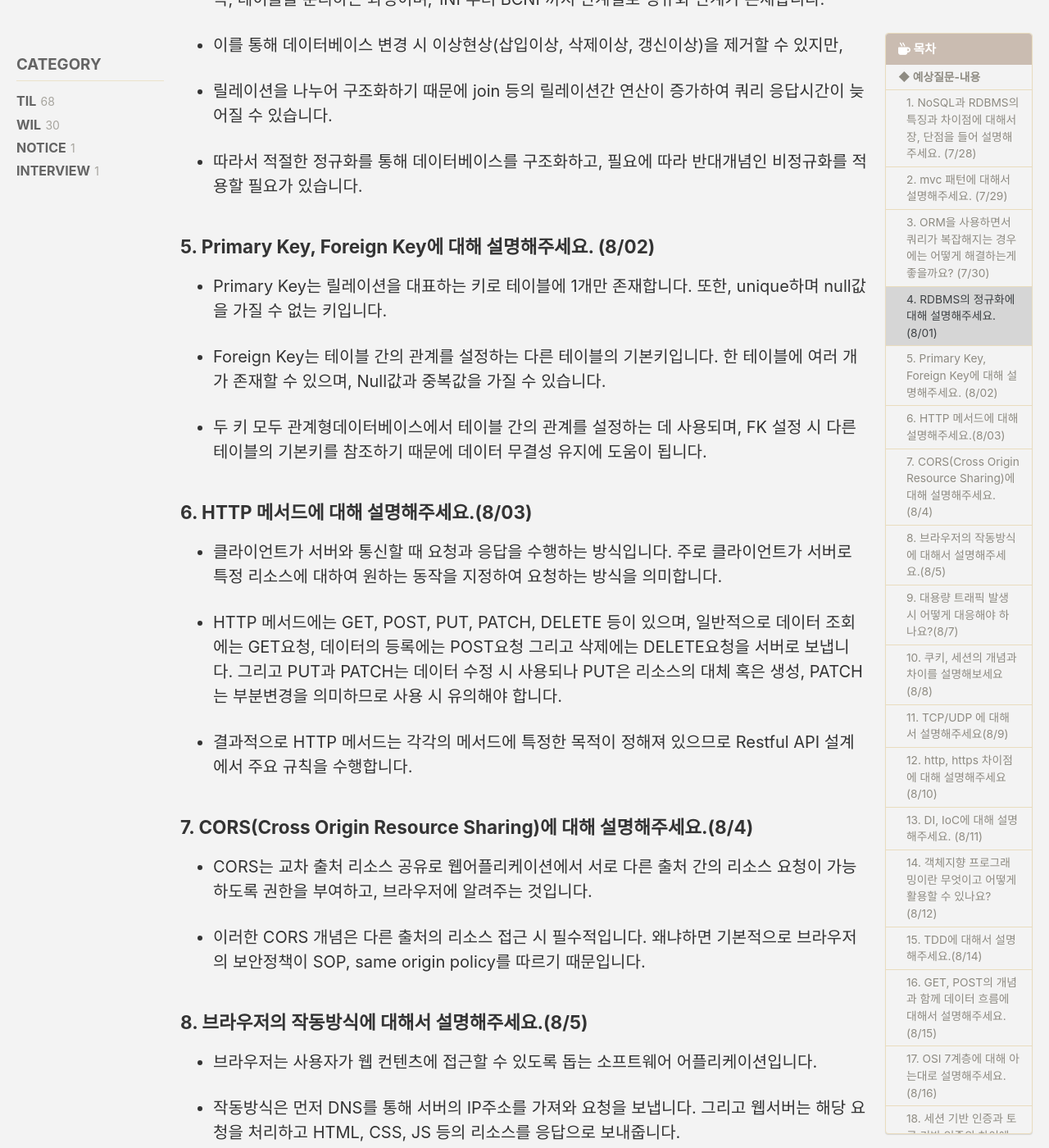
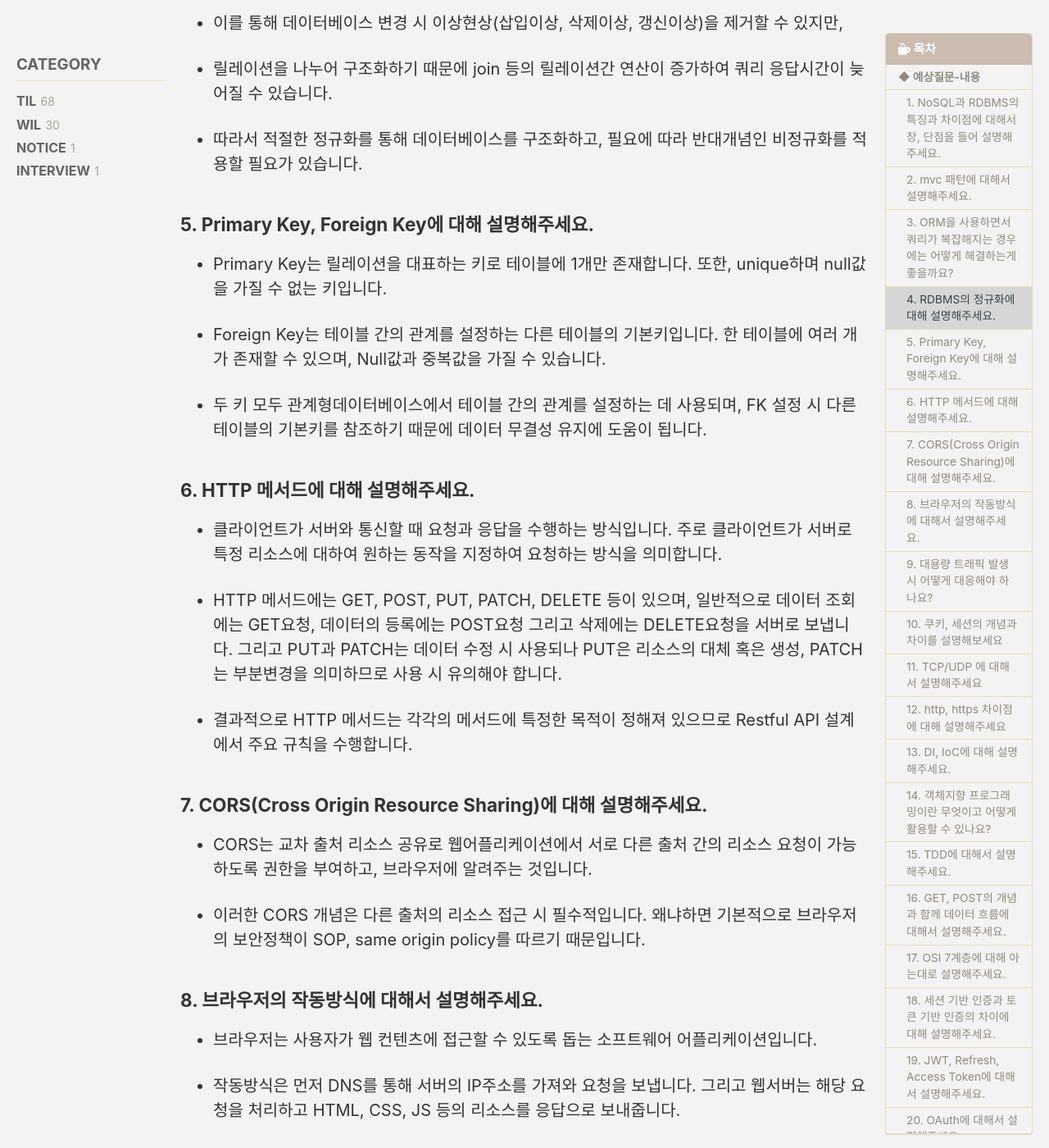
Before and after one commit to YiHwanRyu/YiHwanRyu.github.io, a Jekyll site: the page built from _posts/2023-07-28-INTERVIEW001.md, in a window 1280 px wide and 1400 px high, scrolled down 1770 px. Shown: the whole window at 82% size. Built offline with Jekyll 4.4.1, drawn with Linux system fonts in a browser that asks for light colours; cached includes are drawn as plain includes; some web fonts are replaced; comment, search, counter and statistics services are not loaded; some of the changed text lies outside the part shown.

Commit message:
[UPDATE] INTERVIEW 문항 수정

```diff
--- a/_posts/2023-07-28-INTERVIEW001.md
+++ b/_posts/2023-07-28-INTERVIEW001.md
@@ -16,7 +16,7 @@ sidebar:
 ---
 ## ◆ 예상질문-내용
 
-### 1. NoSQL과 RDBMS의 특징과 차이점에 대해서 장, 단점을 들어 설명해주세요. (7/28)
+### 1. NoSQL과 RDBMS의 특징과 차이점에 대해서 장, 단점을 들어 설명해주세요.
 
 - RDBMS는 관계형 모델에 따라 데이터를 구조화하고 저장하는 데이터베이스 관리 시스템이며, SQL 구문을 사용하여 데이터의 저장, 수정, 삭제를 할 수 있습니다.<br>
 또한, 릴레이션(스키마 + 인스턴스)을 통해 데이터를 관리하기 때문에 구조화가 중요하고, 외래키를 통해 테이블간 조인이 가능한 것이 특징입니다.
@@ -28,7 +28,7 @@ sidebar:
 - 하지만 NoSql은 명확한 데이터 구조를 정의하지 않고, 외래키가 없기 때문에 조인을 할 수 없고 중복처리가 어렵습니다. <br>
 따라서 두 데이터베이스 관리형태는 각각 적절한 상황에 맞춰 사용해야 합니다.
 
-### 2. mvc 패턴에 대해서 설명해주세요. (7/29)
+### 2. mvc 패턴에 대해서 설명해주세요.
 
 - MVC 패턴은 Model, View, Controller로 구성된 디자인 패턴입니다.<br>
 각각 Model은 데이터를 가진 객체, View는 화면에 표시되는 글자 등의 시각적요소, Controller는 비즈니스 로직이 구현된 모델과 뷰의 연결 역할을 수행합니다.
@@ -37,7 +37,7 @@ sidebar:
 
 - 하지만 Model과 View사이의 의존성이 높다는 특징으로 인해 어플리케이션의 규모가 커질수록 구조가 복잡해지고, 유지보수가 어렵습니다.
 
-### 3. ORM을 사용하면서 쿼리가 복잡해지는 경우에는 어떻게 해결하는게 좋을까요? (7/30)
+### 3. ORM을 사용하면서 쿼리가 복잡해지는 경우에는 어떻게 해결하는게 좋을까요?
 
 - ORM은 Object Relation Mapping의 약어로, 객체와 DB를 각각 설계하면 객체가 DB의 테이블이 되도록 Mapping 시켜주는 기술입니다.
 
@@ -47,7 +47,7 @@ sidebar:
 
 - 그래서 보통 복잡한 쿼리를 처리할 때는 JPQL이나 QueryDsl을 통해 쿼리문을 구성하여 해결할 수 있습니다.
 
-### 4. RDBMS의 정규화에 대해 설명해주세요. (8/01)
+### 4. RDBMS의 정규화에 대해 설명해주세요.
 
 - RDBMS의 정규화는 데이터 무결성을 유지하기 위해 구조화하여 중복을 최소화하는 것입니다. 즉, 테이블을 분리하는 과정이며, 1NF부터 BCNF까지 단계별로 정규화 단계가 존재합니다.
 
@@ -57,7 +57,7 @@ sidebar:
 
 - 따라서 적절한 정규화를 통해 데이터베이스를 구조화하고, 필요에 따라 반대개념인 비정규화를 적용할 필요가 있습니다.
 
-### 5. Primary Key, Foreign Key에 대해 설명해주세요. (8/02)
+### 5. Primary Key, Foreign Key에 대해 설명해주세요.
 
 - Primary Key는 릴레이션을 대표하는 키로 테이블에 1개만 존재합니다. 또한, unique하며 null값을 가질 수 없는 키입니다.
 
@@ -65,7 +65,7 @@ sidebar:
 
 - 두 키 모두 관계형데이터베이스에서 테이블 간의 관계를 설정하는 데 사용되며, FK 설정 시 다른 테이블의 기본키를 참조하기 때문에 데이터 무결성 유지에 도움이 됩니다.
 
-### 6. HTTP 메서드에 대해 설명해주세요.(8/03)
+### 6. HTTP 메서드에 대해 설명해주세요.
 
 - 클라이언트가 서버와 통신할 때 요청과 응답을 수행하는 방식입니다. 주로 클라이언트가 서버로 특정 리소스에 대하여 원하는 동작을 지정하여 요청하는 방식을 의미합니다.
 
@@ -73,13 +73,13 @@ sidebar:
 
 - 결과적으로 HTTP 메서드는 각각의 메서드에 특정한 목적이 정해져 있으므로 Restful API 설계에서 주요 규칙을 수행합니다.
 
-### 7. CORS(Cross Origin Resource Sharing)에 대해 설명해주세요.(8/4)
+### 7. CORS(Cross Origin Resource Sharing)에 대해 설명해주세요.
 
 - CORS는 교차 출처 리소스 공유로 웹어플리케이션에서 서로 다른 출처 간의 리소스 요청이 가능하도록 권한을 부여하고, 브라우저에 알려주는 것입니다.
 
 - 이러한 CORS 개념은 다른 출처의 리소스 접근 시 필수적입니다. 왜냐하면 기본적으로 브라우저의 보안정책이 SOP, same origin policy를 따르기 때문입니다.
 
-### 8. 브라우저의 작동방식에 대해서 설명해주세요.(8/5)
+### 8. 브라우저의 작동방식에 대해서 설명해주세요.
 
 - 브라우저는 사용자가 웹 컨텐츠에 접근할 수 있도록 돕는 소프트웨어 어플리케이션입니다.
 
@@ -87,7 +87,7 @@ sidebar:
 
 - 결과적으로 이러한 과정을 통해 브라우저는 사용자에게 웹 페이지를 랜더링하고 상호작용할 수 있는 환경을 제공합니다.
 
-### 9. 대용량 트래픽 발생 시 어떻게 대응해야 하나요?(8/7)
+### 9. 대용량 트래픽 발생 시 어떻게 대응해야 하나요?
 
 - 대용량 트래픽을 처리하기 위해서는 기존의 서버 리소스를 늘려야 합니다.
 
@@ -95,7 +95,7 @@ sidebar:
 
 - 수직확장은 성능 향상의 한계가 존재하기 때문에, 단일서버로 대용량 트래픽를 해결하는 것은 매우 어렵습니다. 따라서 로드밸런서를 통한 수평확장과 조합하여 비용 최적화를 통해 대용량 트래픽을 처리해야 합니다.
 
-### 10. 쿠키, 세션의 개념과 차이를 설명해보세요(8/8)
+### 10. 쿠키, 세션의 개념과 차이를 설명해보세요
 
 - 쿠키와 세션은 웹 개발에서 사용되는 데이터 관리 방법입니다. 또한 두 방법은 웹이 무상태 프로토콜인 HTTP를 사용하기 때문에 필요합니다.
 
@@ -105,19 +105,19 @@ sidebar:
 
 - 세션은 고유 식별자를 사용해 서버에 데이터를 저장하므로 보안이 강화되어 인증과 권한 부여에 주로 사용됩니다.
 
-### 11. TCP/UDP 에 대해서 설명해주세요(8/9)
+### 11. TCP/UDP 에 대해서 설명해주세요
 
 - TCP(Transmission Control Protocol)은 신뢰성 있는 연결 지향형 통신 프로토콜로, 3-way handshaking을 통해 데이터 정확성과 순서를 보장하며, 웹 브라우징 및 파일 전송과 같은 안정적인 어플리케이션에 사용됩니다.
 
 - UDP(User Datagram Protocol)는 더 빠른 비연결형 프로토콜로, 확인 응답이나 순서가 없어 온라인 게임 및 스트리밍과 같은 빠른 전송이 필요한 어플리케이션에 적합합니다.
 
-### 12. http, https 차이점에 대해 설명해주세요 (8/10)
+### 12. http, https 차이점에 대해 설명해주세요
 
 - http는 인터넷을 통해 데이터를 전송하기 위해 사용되는 표준 프로토콜입니다. 기본적으로 80번 포트를 이용하고, 평문으로 데이터를 송수신하기 때문에 보안에 취약한 단점이 있습니다.
 
 - 하지만 https는 SSL (Secure Sockets Layer) 또는 그 후속 버전인 TLS (Transport Layer Security)을 사용하여 클라이언트와 서버 간에 암호화된 연결을 설정하기 때문에 보안수준이 상대적으로 높습니다. 또한 기본적으로 443번 포트를 사용합니다.
 
-### 13. DI, IoC에 대해 설명해주세요. (8/11)
+### 13. DI, IoC에 대해 설명해주세요.
 
 - 의존성 주입(Dependency Injection, DI)은 소프트웨어 디자인 패턴으로, 컴포넌트의 의존성을 외부에서 주입하여 모듈 간 결합도를 낮추고 유연성을 향상시킵니다. 또한 테스트 용이성과 유지보수성을 증가 시킵니다.
 
@@ -125,7 +125,7 @@ sidebar:
 
 - DI는 IoC의 구체적인 구현 방법 중 하나로, 애플리케이션의 전반적인 아키텍처 개선을 지원합니다.
 
-### 14. 객체지향 프로그래밍이란 무엇이고 어떻게 활용할 수 있나요?(8/12)
+### 14. 객체지향 프로그래밍이란 무엇이고 어떻게 활용할 수 있나요?
 
 - 객체지향 프로그래밍은 데이터와 기능을 객체로 구성하여 모듈화하고 재사용성을 높이는 방식입니다.
 
@@ -133,7 +133,7 @@ sidebar:
 
 - 따라서 대형 프로젝트에서 협업에 용이하고 유지보수에 효율적입니다.
 
-### 15. TDD에 대해서 설명해주세요.(8/14)
+### 15. TDD에 대해서 설명해주세요.
 
 - 테스트 주도 개발(TDD)은 실제 코드를 작성하기 전에 테스트를 먼저 작성하는 소프트웨어 개발 방법론입니다.
 
@@ -143,13 +143,13 @@ sidebar:
 
 - 하지만 개발 시간의 증가와 초기 학습 및 테스트 유지 관리가 어렵다는 단점이 있습니다.
 
-### 16. GET, POST의 개념과 함께 데이터 흐름에 대해서 설명해주세요. (8/15)
+### 16. GET, POST의 개념과 함께 데이터 흐름에 대해서 설명해주세요.
 
 - GET은 서버에 데이터를 요청하는 데 사용합니다. 클라이언트가 GET 요청을 보낼 때 일반적으로 데이터는 URL의 쿼리 매개변수에 포함되며, 이러한 매개변수는 URL 자체에서 볼 수 있으므로 북마크하거나 공유할 수 있습니다. 또한, GET 요청은 서버의 상태를 변경시키지 않기 때문에 멱등적입니다.
 
 - POST는 일반적으로 양식 제출, 파일 업로드 또는 기타 복잡한 데이터를 서버에 보내는 데 사용합니다. 이 때, 데이터는 URL에 표시되지 않는 Request Body에 포함됩니다. 이러한 POST 요청은 생성, 업데이트와 같은 멱등성이 유지되지 않는 작업을 수행합니다.
 
-### 17. OSI 7계층에 대해 아는대로 설명해주세요.(8/16)
+### 17. OSI 7계층에 대해 아는대로 설명해주세요.
 
 - OSI 7계층은 국제 표준화 단체인 ISO에서 제안한 네트워크 시스템 모델입니다. 각 계층은 고유의 기능을 수행하고, 하위의 계층이 바로 위의 계층으로 서비스를 제공합니다.
 
@@ -164,14 +164,14 @@ sidebar:
   - 6계층은 표현 계층으로, 데이터 표현이 상이한 응용 프로세스의 독립성을 제공하고, 암호화합니다.
   - 7계층은 응용 계층으로, 응용 프로세스와 직접 관계하여 일반적인 응용 서비스를 수행합니다.(UI)
 
-### 18. 세션 기반 인증과 토큰 기반 인증의 차이에 대해 설명해주세요.(8/17)
+### 18. 세션 기반 인증과 토큰 기반 인증의 차이에 대해 설명해주세요.
 
 - 세션 기반 인증은 사용자 인증을 위해 서버 측에서 사용자 정보를 저장 및 유지하는 방식입니다. 따라서 Stateful 한 접근 방식이며, 세션 하이재킹 및 CSRF에 취약하기 때문에 안전한 세션 관리가 필요합니다. 또한, 추적을 위해 세션 식별자 쿠키를 사용합니다.
 
 - 토큰 기반 인증은 사용자 인증을 위해 JWT와 같은 토큰을 활용하는 방식입니다.
 토큰을 통해 사용자의 정보를 전달하기 때문에 서버에 사용자 상태를 저장하지 않습니다. 따라서 Stateless 하기 때문에 확장성이 높고, 세션 하이재킹과 CSRF위험을 줄일 수 있습니다. 하지만 적절한 토큰 유효성 검사가 필요합니다.
 
-### 19. JWT, Refresh, Access Token에 대해서 설명해주세요. (8/18)
+### 19. JWT, Refresh, Access Token에 대해서 설명해주세요.
 
 - JWT는 JSON Web Token의 약어로 헤더, 페이로드, 서명으로 구성된 JSON 형식의 토큰입니다. 무상태이고 필요정보를 모두 토큰에 담고 있기 때문에 탈 중앙화가 가능합니다. 따라서 높은 유연성과 무결성으로 인해 인증 및 인가 프로세스에 많이 사용되고 있습니다.
 
@@ -183,13 +183,13 @@ sidebar:
 
 - 이렇게 용도에 따라 토큰을 생성하여 보안을 강화할 수 있으나 Refresh token은 서버에 저장이 필요하고, 두 토큰의 검증 로직이 복잡해지는 단점이 있습니다.
 
-### 20. OAuth에 대해서 설명해주세요. (8/19)
+### 20. OAuth에 대해서 설명해주세요.
 
 - OAuth는 Open Authorization의 약어로 접근 위임의 개방형 표준입니다. 접근 위임이란 사용자들이 비밀번호를 제공하지 않고, 다른 웹사이트에 자신들의 정보 접근 권한을 부여하는 것을 말합니다.
 - OAuth는 인증의 주체인 Resource Owner, 권한을 위임받는 주체인 Client, 인증과 권한을 부여하는 Authorization Server, 그리고 사용자의 정보를 제공하는 Resource Server로 구성되어 있습니다.
 - 이러한 OAuth는 신뢰성 있는 인가 서버 사용을 통해 보안성을 향상시킬 수 있으며, 토큰 기반의 접근 방식을 통해 확장성을 높일 수 있습니다. 하지만 복잡한 처리로직과 인가 서버에 높은 의존성을 가지는 단점이 있습니다.
 
-### 21. 쿼리 최적화에 대해 설명해주시고 방법에 대해 설명해주세요. (8/21)
+### 21. 쿼리 최적화에 대해 설명해주시고 방법에 대해 설명해주세요.
 
 - 쿼리 최적화는 데이터베이스 쿼리의 효율성과 성능을 향상시키는 과정입니다.
 
@@ -198,7 +198,7 @@ sidebar:
 - 결론적으로 쿼리 최적화는 현재 사용되는 쿼리와 데이터베이스의 스키마를 분석하여 더 적은 리소스 사용으로 데이터 검색 속도를 향상시키는 것을 의미합니다.
 
 
-### 22. 클래스형과 함수형의 차이를 설명해주세요. 어떤 방식을 주로 사용하였고 그 이유가 뭔지 답변해주세요. (8/22)
+### 22. 클래스형과 함수형의 차이를 설명해주세요. 어떤 방식을 주로 사용하였고 그 이유가 뭔지 답변해주세요.
 
 - 클래스형과 함수형은 프로그래밍 패러다임의 한 종류입니다. 클래스형(객체지향)은 객체를 중심으로 프로그램을 작성하는 패러다임이고, 함수형은 함수를 중심으로 프로그램을 작성하는 패러다임입니다.
 
@@ -206,27 +206,27 @@ sidebar:
 
 - 저는 클래스형보다 함수형을 주로 사용합니다. 왜냐하면 모던자바 이후 도입된 스트림과 람다가 코드 작성시 매우 효율적이었기 때문입니다. 하지만 팀프로젝트 진행 시에는 함께 정한 컨벤션에 따라서 클래스형을 사용한 경우도 있었습니다. 결과적으로 클래스형과 함수형 모두 장단점이 있기 때문에, 상황에 맞춰 적절히 사용하는 것이 중요하다고 생각합니다.
 
-### 23. CI/CD에 대해서 설명해주세요. (8/23)
+### 23. CI/CD에 대해서 설명해주세요.
 
 - CI/CD는 Continuous Integration, Continuous Delivery/Deployment의 약어로 지속적 통합, 지속적 제공과 배포입니다. 이러한 CI/CD는 파이프라인 형태로 구축이 되며, Build, Test, Merge, Continuous Delivery, Continuous Deployment의 순서로 진행됩니다.
 - 여기서 Build, Test, Merge는 지속적 통합영역이고, 테스트를 통해 코드의 안정성을 높이는 것이 특징입니다.
 - 그리고 지속적 제공은 Merge된 코드들을 배포할 브랜치로 Release하는 것을 말하며, 지속적 배포는 Release된 코드들을 프로덕션에 자동으로 배포하는 것을 말합니다.
 - 결과적으로 CI/CD는 위와 같은 통합과 배포를 순서대로 정하여 자동화된 파이프라인을 구성하고 개발과 배포 과정을 효율적으로 진행하는데 도움이 됩니다.
 
-### 24. 프로세스와 쓰레드에 대해서 설명하고 그 차이에 대해서 설명해주세요. (8/24)
+### 24. 프로세스와 쓰레드에 대해서 설명하고 그 차이에 대해서 설명해주세요.
 
 - 프로세스는 컴퓨터 시스템에서 실행되는 작업의 단위이고, 쓰레드는 프로세스 내에서 실행되는 실행 흐름의 단위입니다.
 - 차이점으로는 크게 독립성과 자원의 사용방식, 2가지가 있습니다.
 - 첫번째로 프로세스는 독립적으로 실행되지만, 쓰레드는 프로세스 내에서 실행됩니다. 따라서 프로세스는 서로 간섭할 수 없습니다. 그러나 쓰레드는 서로 간섭할 수 있습니다.
 - 두번째로 프로세스는 메모리, CPU, 파일, 장치 등 다양한 자원을 필요로 하지만 쓰레드는 프로세스가 할당받은 자원을 공유합니다. 따라서 쓰레드는 프로세스보다 자원을 효율적으로 사용할 수 있습니다.
 
-### 25. 멀티프로세스와 멀티쓰레드의 특징에 대해 설명해주세요. (8/25)
+### 25. 멀티프로세스와 멀티쓰레드의 특징에 대해 설명해주세요.
 - 멀티프로세스와 멀티쓰레드 모두 컴퓨터 시스템에서 여러 작업을 동시에 수행할 수 있도록 하는 기술입니다.
 - 멀티프로세스는 각 프로세스가 CPU, 파일 등의 자원을 독립적으로 사용하기 때문에 충돌이 발생하지 않지만, 자원을 많이 사용합니다.
 - 멀티쓰레드는 프로세스가 할당받은 자원을 공유하기 때문에 효율적인 자원 사용이 가능하지만, 충돌이 발생할 수 있습니다.
 - 따라서 보통의 경우 CPU를 많이 사용하는 작업에는 멀티프로세스, 메모리를 많이 사용하는 작업에는 멀티쓰레드를 사용하는 것으로 알고 있습니다. 또한, 필요시 둘을 조합하여 사용한다고 알고 있습니다.
 
-### 26. DB 로직 최소화를 하려면 어떻게 해야할까요? (8/26)
+### 26. DB 로직 최소화를 하려면 어떻게 해야할까요?
 - DB로직을 최소화하는 방법은 4가지가 있습니다.
 - 첫번째는 쿼리 작성 시 필요한 데이터만 조회하도록 구성하는 것입니다.
 - 두번째는 데이터 검색 성능 향상을 위해 필요한 컬럼에 인덱스를 생성하는 것입니다.
@@ -234,7 +234,7 @@ sidebar:
 - 마지막으로 네번째는 DB캐싱을 활용하는 것으로 자주 사용되는 데이터는 캐시하여 DB에 접근하는 횟수를 줄이는 것입니다.
 - 이러한 DB로직의 최소화는 결과적으로 DB 쿼리의 호출 횟수를 줄여 성능이 향상되고, DB의 접근횟수를 줄이기 때문에 DB에 대한 공격 표면을 줄여 보안을 강화할 수 있습니다.
 
-### 27. 테스트코드에 대해서 아는대로 설명해주시고 활용 경험에 대해서 답변해주세요. (8/28)
+### 27. 테스트코드에 대해서 아는대로 설명해주시고 활용 경험에 대해서 답변해주세요.
 - 테스트 코드는 소프트웨어의 기능과 동작을 테스트할 때 사용하는 코드입니다.
 - 주요 사용 목적은 소프트웨어의 결함 발견, 코드 변경에 따른 부작용 예방, 코드의 품질 향상 등이 있습니다.
 - 또한, 테스트 코드는 테스트 범위에 따라 단위 테스트, 통합 테스트, 기능 테스트 등으로 나뉩니다.
@@ -256,3 +256,8 @@ sidebar:
 - 비교하지 않는 정렬은 데이터를 비교하지 않고 순서를 정하는 알고리즘으로, 비교 정렬에 비해 빠르지만, 데이터의 특성에 따라 성능이 떨어질 수 있습니다.
 - 정렬 알고리즘의 성능은 시간 복잡도와 공간 복잡도로 측정됩니다. 시간 복잡도는 정렬 알고리즘이 데이터를 정렬하는 데 걸리는 시간을 나타내는 척도입니다. 공간 복잡도는 정렬 알고리즘이 사용하는 메모리 공간의 크기를 나타내는 척도입니다.
 - 정렬 알고리즘은 데이터의 특성과 요구 사항에 따라 적절한 알고리즘을 선택해야 합니다. 예를 들어, 데이터의 크기가 작다면 비교 정렬 알고리즘을 사용해도 충분합니다. 그러나 데이터의 크기가 크다면 비교하지 않는 정렬 알고리즘을 사용하면 더 효율적으로 정렬할 수 있습니다.
+
+### 31. 싱글톤 패턴에 대해서 설명해주세요.
+- 싱글톤 패턴이란 객체의 인스턴스를 하나만 생성하여 공유하는 디자인 패턴으로 동일 인스턴스를 여러곳에서 사용 가능하게 합니다.
+- 주로 리소스가 큰 객체에 적용하여 메모리를 절약할 수 있으며, 데이터베이스 연결 객체 등에 사용합니다.
+- 스프링 프레임워크에서는 IOC 방식의 스프링 컨테이너를 통해 객체 인스턴스들을 싱글톤으로 관리할 수 있으며, 이를 통해 싱글톤 패턴의 단점(DIP와 OCP 위반, 테스트의 어려움, private 생성자로 인해 자식클래스 생성의 어려움)을 보완할 수 있습니다.
```
